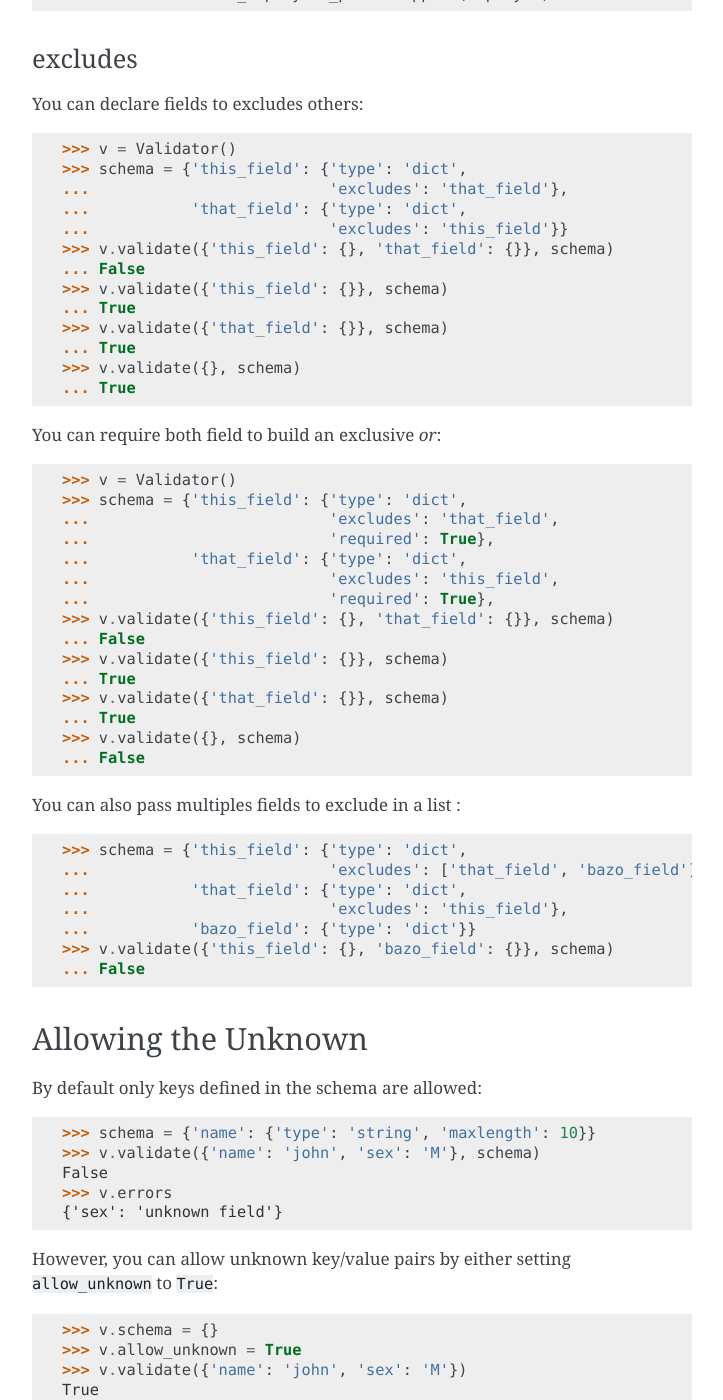
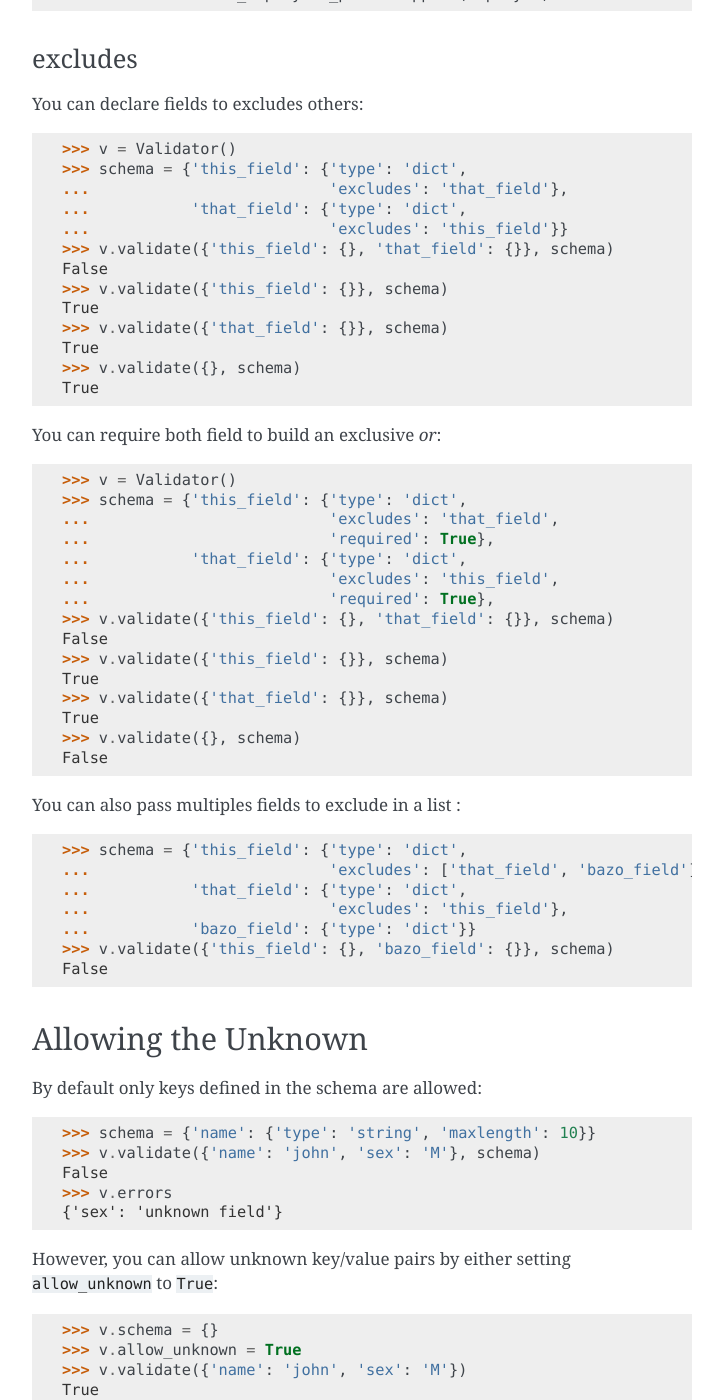
Before and after one commit to pyeve/cerberus, a Sphinx documentation site: the page built from docs/usage.rst, in a window 1280 px wide and 1400 px high, scrolled down 11820 px. Shown: the whole window, without its empty margins (388-1111 px from the left). Built offline with Sphinx 7.4.7, drawn with Linux system fonts in a browser that asks for light colours.

Commit message:
Remove leading dots in the documentation
They were interpreted as statement, not expected result

```diff
--- a/docs/usage.rst
+++ b/docs/usage.rst
@@ -630,13 +630,13 @@ You can declare fields to excludes others:
     ...           'that_field': {'type': 'dict',
     ...                          'excludes': 'this_field'}}
     >>> v.validate({'this_field': {}, 'that_field': {}}, schema)
-    ... False
+    False
     >>> v.validate({'this_field': {}}, schema)
-    ... True
+    True
     >>> v.validate({'that_field': {}}, schema)
-    ... True
+    True
     >>> v.validate({}, schema)
-    ... True
+    True
 
 
 You can require both field to build an exclusive `or`:
@@ -651,13 +651,13 @@ You can require both field to build an exclusive `or`:
     ...                          'excludes': 'this_field',
     ...                          'required': True},
     >>> v.validate({'this_field': {}, 'that_field': {}}, schema)
-    ... False
+    False
     >>> v.validate({'this_field': {}}, schema)
-    ... True
+    True
     >>> v.validate({'that_field': {}}, schema)
-    ... True
+    True
     >>> v.validate({}, schema)
-    ... False
+    False
 
 
 You can also pass multiples fields to exclude in a list :
@@ -670,7 +670,7 @@ You can also pass multiples fields to exclude in a list :
    ...                          'excludes': 'this_field'},
    ...           'bazo_field': {'type': 'dict'}}
    >>> v.validate({'this_field': {}, 'bazo_field': {}}, schema)
-   ... False
+   False
 
 
 Allowing the Unknown
```
